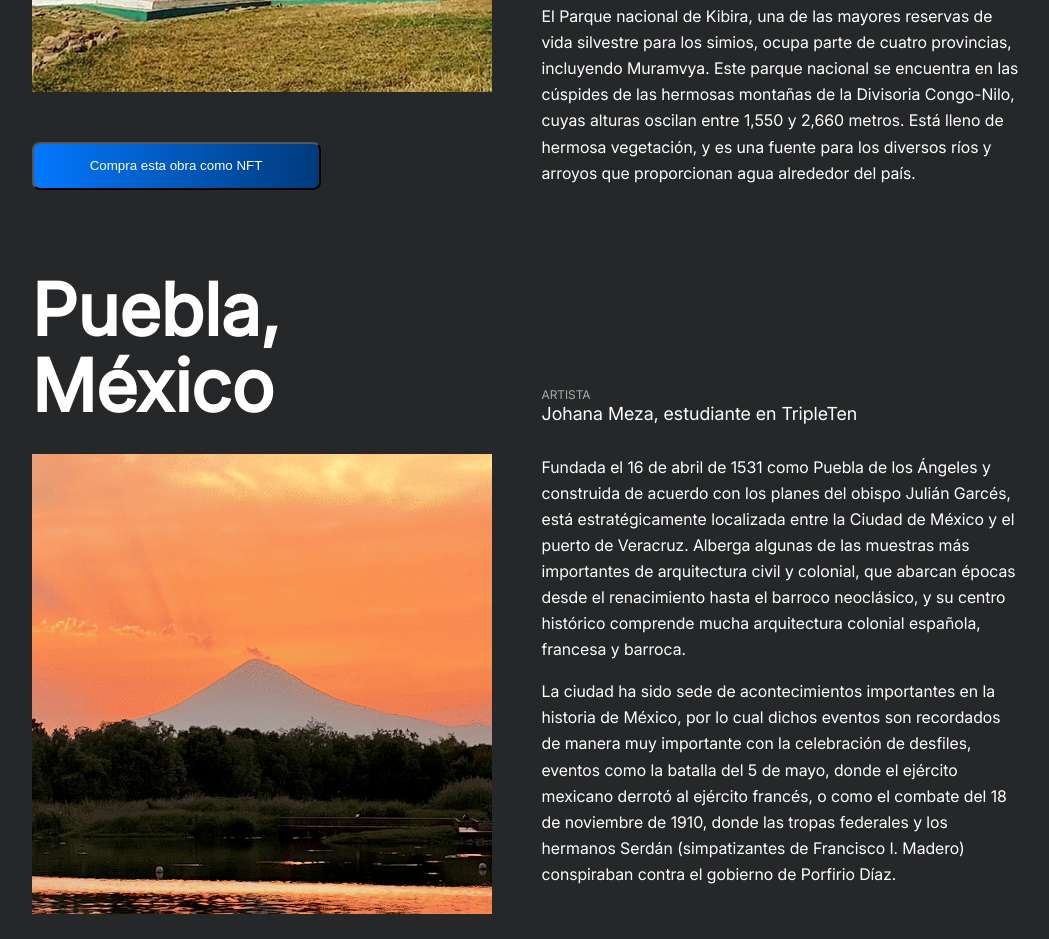
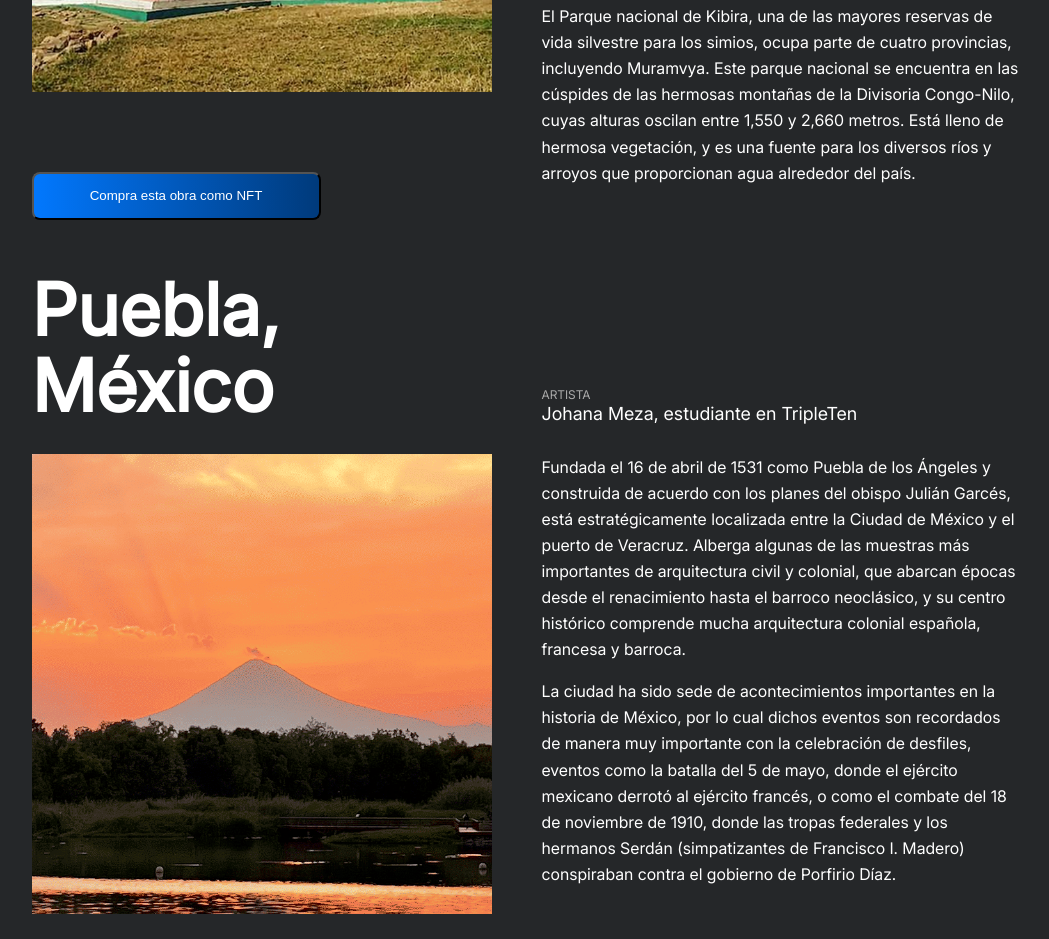
Before and after one commit to JohanaS/web_project_homeland, a plain HTML site: page index.html in a window 1280 px wide. Shown: the part 4402-5341 px from the top of the page, without its empty margins (115-1164 px from the left). Drawn offline with Linux system fonts and the light colour scheme.

Commit message:
button modified

```diff
--- a/blocks/places.css
+++ b/blocks/places.css
@@ -76,7 +76,7 @@ p {
     height: 48px;
   }
   .places__button_three{
-    margin-top: -90px;
+    margin-top: -60px;
   }
 }
 @media screen and (max-width: 1279px) and (min-width:768px){
```
